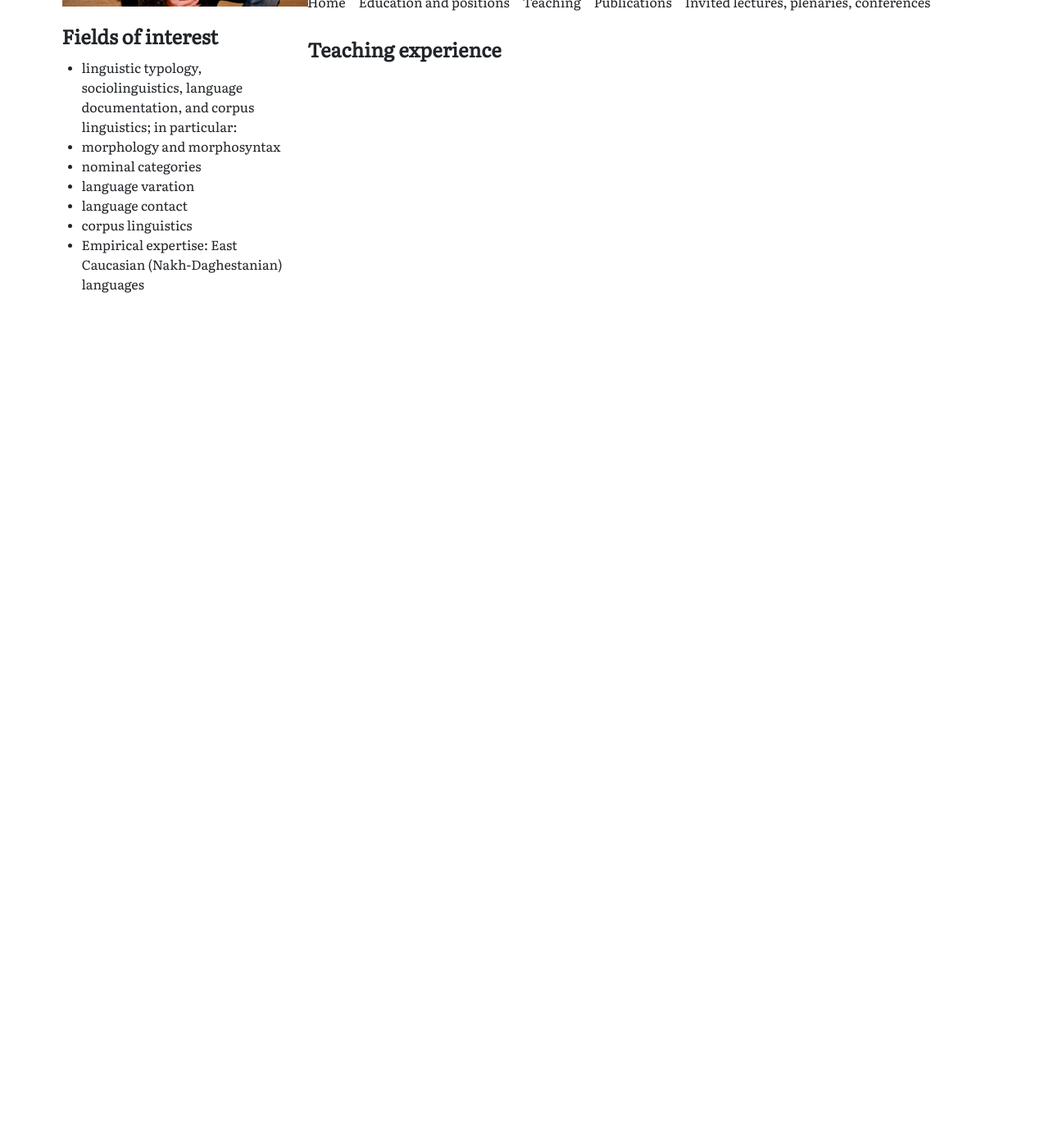
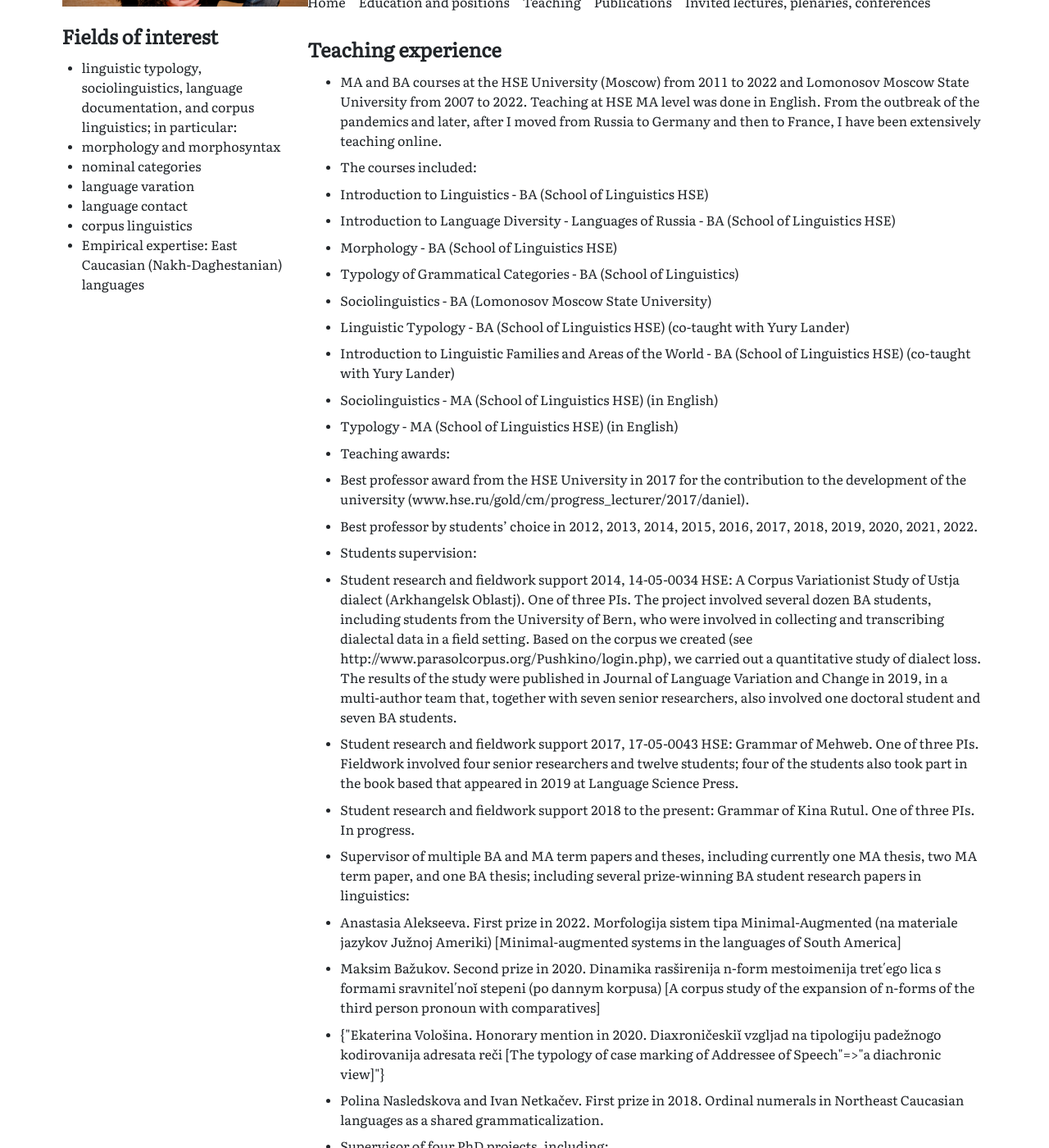
Before and after one commit to MishaDaniel/mishadaniel.github.io, a Jekyll site: the page built from teaching.html, in a window 1280 px wide and 1400 px high, scrolled down 252 px. Shown: the whole window at 82% size. Built offline with Jekyll 4.4.1, drawn with Linux system fonts in a browser that asks for light colours; nearby versions of some CDN libraries; before the commit the page ends 900 px from its top, so only the background shows below that; part of the change alters nothing that is shown; some of the changed text lies outside the part shown.

Commit message:
Update teaching.yml

```diff
--- a/_data/teaching.yml
+++ b/_data/teaching.yml
@@ -1,4 +1,4 @@
-positions:
+courses:
   - "MA and BA courses at the HSE University (Moscow) from 2011 to 2022 and Lomonosov Moscow State University from 2007 to 2022. Teaching at HSE MA level was done in English. From the outbreak of the pandemics and later, after I moved from Russia to Germany and then to France, I have been extensively teaching online."
   - "The courses included:"
   - "Introduction to Linguistics - BA (School of Linguistics HSE)"
@@ -11,9 +11,11 @@ positions:
   - "Sociolinguistics - MA (School of Linguistics HSE) (in English)"
   - "Typology - MA (School of Linguistics HSE) (in English)"
 
+
   - "Teaching awards:"
   - "Best professor award from the HSE University in 2017 for the contribution to the development of the university (www.hse.ru/gold/cm/progress_lecturer/2017/daniel)."
   - "Best professor by students’ choice in 2012, 2013, 2014, 2015, 2016, 2017, 2018, 2019, 2020, 2021, 2022."
+
 
   - "Students supervision:"
   - "Student research and fieldwork support 2014, 14-05-0034 HSE: A Corpus Variationist Study of Ustja dialect (Arkhangelsk Oblastj). One of three PIs. The project involved several dozen BA students, including students from the University of Bern, who were involved in collecting and transcribing dialectal data in a field setting. Based on the corpus we created (see http://www.parasolcorpus.org/Pushkino/login.php), we carried out a quantitative study of dialect loss. The results of the study were published in Journal of Language Variation and Change in 2019, in a multi-author team that, together with seven senior researchers, also involved one doctoral student and seven BA students."
@@ -25,6 +27,7 @@ positions:
   - Ekaterina Vološina. Honorary mention in 2020. Diaxroničeskiĭ vzgljad na tipologiju padežnogo kodirovanija adresata reči [The typology of case marking of Addressee of Speech: a diachronic view]
   - Polina Nasledskova and Ivan Netkačev. First prize in 2018. Ordinal numerals in Northeast Caucasian languages as a shared grammaticalization.
 
+
   - "Supervisor of four PhD projects, including:"
   - "Correlative constructions in Ossetic by Oleg Belyaev (2014)"
   - "Evidentiality as part of the TAM system in East Caucasian by Samira Verhees (2019)"
```
